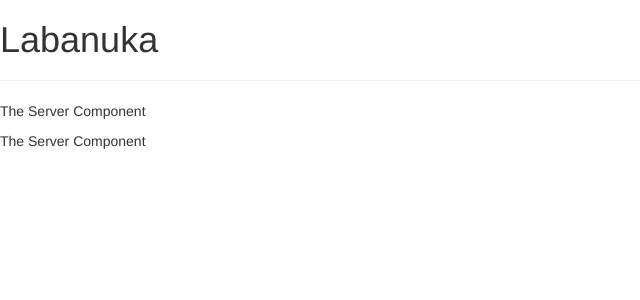
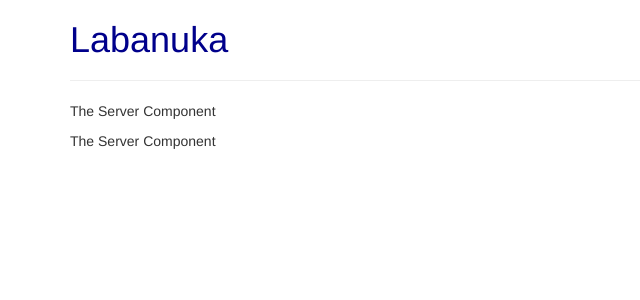
Before and after one commit to dimasarz/belang, an Angular app: page / in a window 1280 px wide. Shown: the top 300 px of the page, without its empty margins (0-640 px from the left). Built offline with nearby package versions, Linux system fonts and the light colour scheme.

Commit message:
2.9 component style

```diff
--- a/src/app/app.component.css
+++ b/src/app/app.component.css
@@ -0,0 +1,3 @@
+h1 {
+    color:blueviolet;
+}
--- a/src/app/app.component.html
+++ b/src/app/app.component.html
@@ -1,3 +1,9 @@
-<h1>Labanuka</h1>
-<hr>
-<app-servers></app-servers>
+<div class="container">
+    <div class="row">
+        <div class="col-xs-12">
+            <h1>Labanuka</h1>
+            <hr>
+            <app-servers></app-servers>
+        </div>
+    </div>
+</div>
--- a/src/app/app.component.ts
+++ b/src/app/app.component.ts
@@ -3,7 +3,12 @@ import { Component } from '@angular/core';
 @Component({
   selector: 'app-root',
   templateUrl: './app.component.html',
-  styleUrls: ['./app.component.css']
+  // styleUrls: ['./app.component.css']
+  styles: [`
+    h1 {
+      color:darkblue
+    }
+  `]
 })
 export class AppComponent {
   title = 'belang';
```
